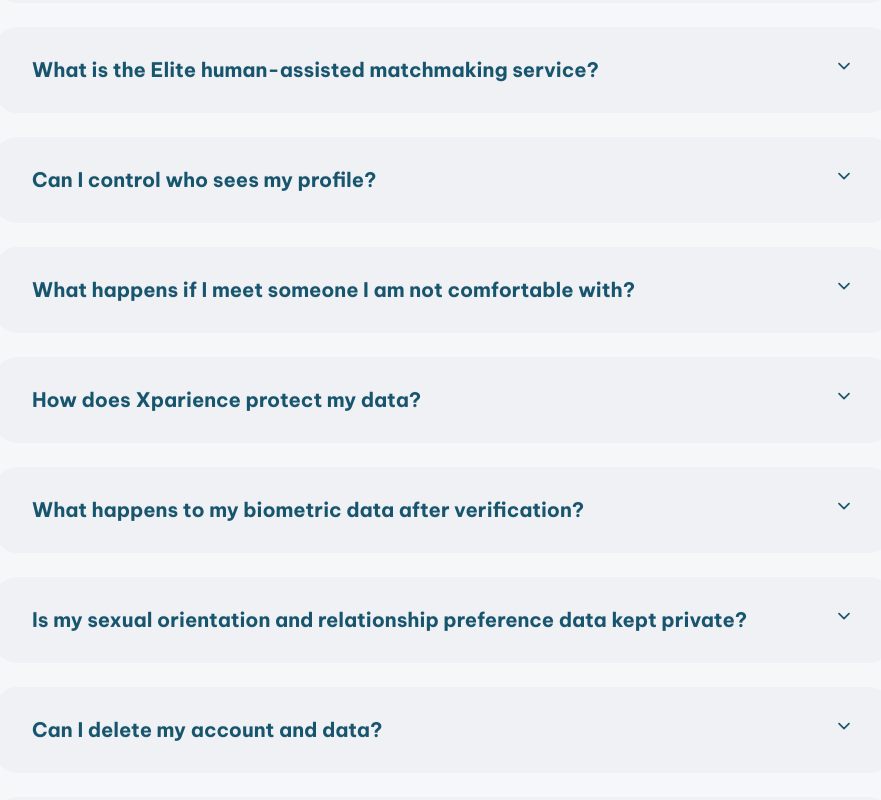
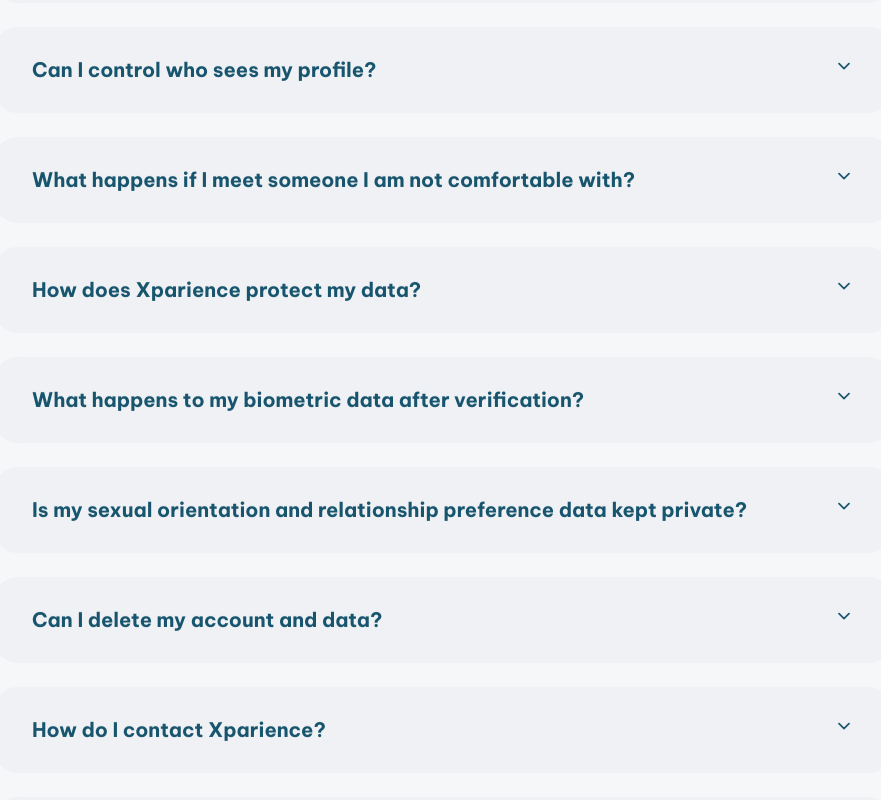
Before and after one commit to OjoosCo-Ltd/Xparience-Web, a Next.js app: page /support in a window 1280 px wide. Shown: the part 2760-3560 px from the top of the page, without its empty margins (197-1078 px from the left). Built offline with nearby package versions, Linux system fonts and the light colour scheme; no server answers.

Commit message:
feat: hide subscription and Elite matchmaking FAQs until launch

```diff
--- a/components/pages/support/faq-section.tsx
+++ b/components/pages/support/faq-section.tsx
@@ -1,3 +1,5 @@
+import type { ReactNode } from "react";
+
 import {
   Accordion,
   AccordionContent,
@@ -5,7 +7,7 @@
   AccordionTrigger,
 } from "@/components/ui/accordion";
 
-const FAQS = [
+const FAQS: { question: string; answer: ReactNode; hidden?: boolean }[] = [
   // About Xparience
   {
     question: "What is Xparience?",
@@ -158,6 +160,7 @@
   },
   {
     question: "What is the Elite human-assisted matchmaking service?",
+    hidden: true,
     answer: (
       <>
         Elite is our premium tier that gives you access to a dedicated human
@@ -261,6 +264,7 @@
   // Subscriptions and Pricing
   {
     question: "Is Xparience free to use?",
+    hidden: true,
     answer: (
       <>
         Xparience offers a free tier that gives you access to core features,
@@ -273,6 +277,7 @@
   },
   {
     question: "How do I cancel my subscription?",
+    hidden: true,
     answer: (
       <>
         You can cancel your subscription at any time from the app&rsquo;s
@@ -284,6 +289,7 @@
   },
   {
     question: "Do you offer refunds?",
+    hidden: true,
     answer: (
       <>
         We do not offer refunds for unused portions of a subscription period,
@@ -346,7 +352,7 @@
         defaultValue="faq-0"
         className="mx-auto mt-12 w-full max-w-4xl gap-6"
       >
-        {FAQS.map((faq, i) => (
+        {FAQS.filter((faq) => !faq.hidden).map((faq, i) => (
           <AccordionItem
             key={i}
             value={`faq-${i}`}
```
